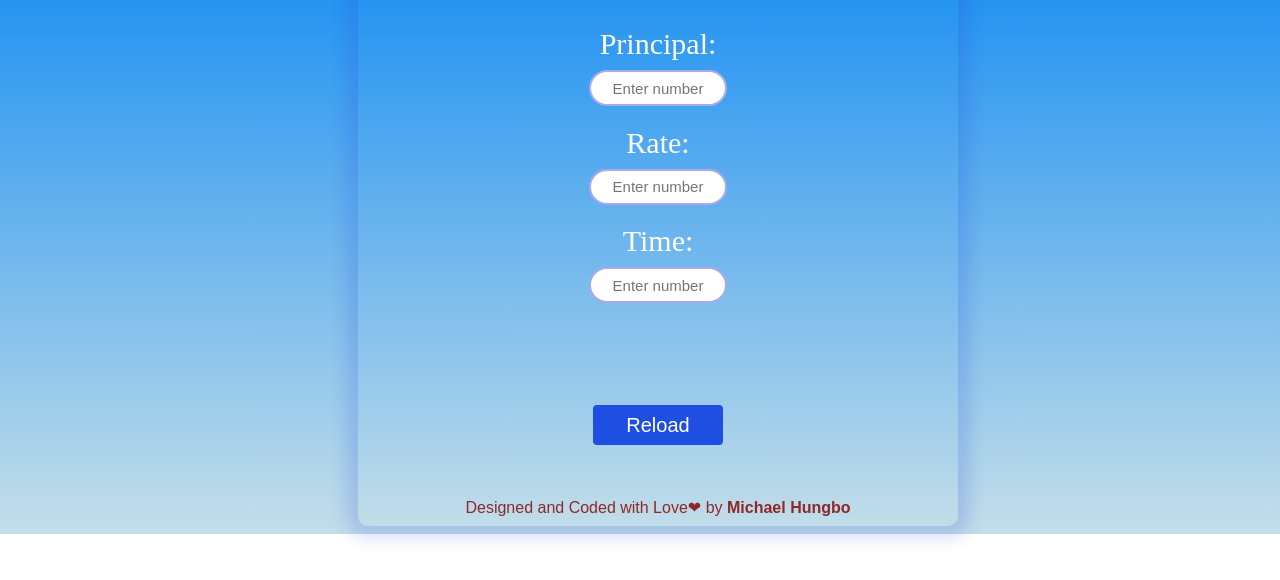
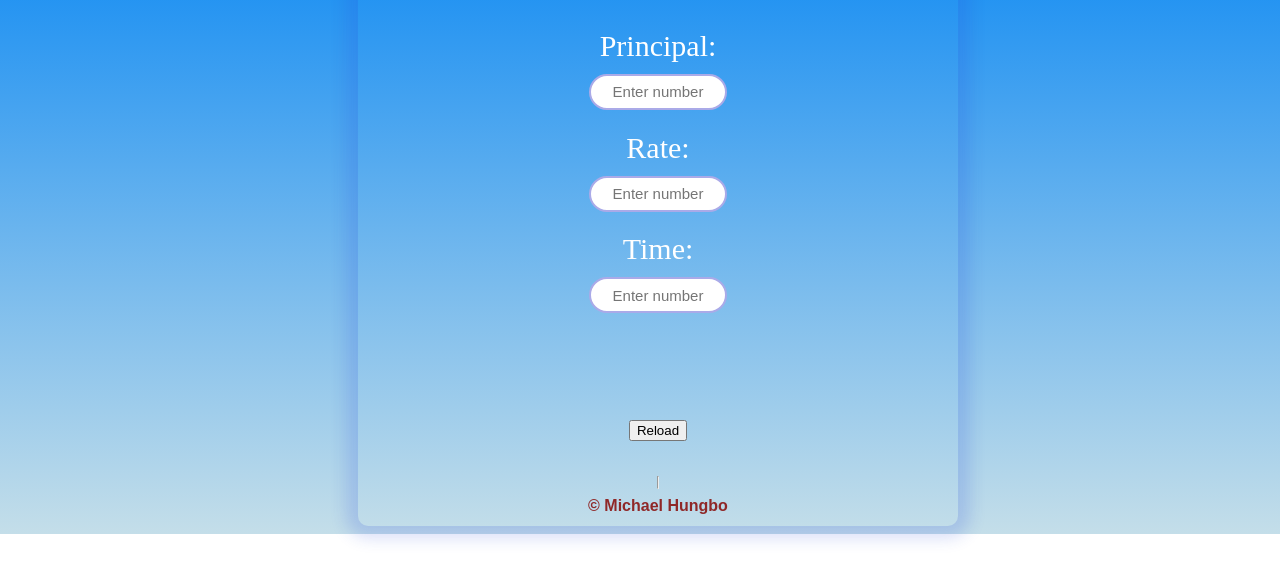
Before and after one commit to Mich45/SICalculator, a plain HTML site: page Simple.html in a window 1280 px wide. Shown: the part 82-662 px from the top of the page. Drawn offline with Linux system fonts and the light colour scheme.

Commit message:
Add files via upload

```diff
--- a/Simple.html
+++ b/Simple.html
@@ -9,45 +9,22 @@
 </head>
 <body>
     <div class="container">
+    <h1>Simple Interest Calculator 💵</h1>
 
-    <h1 align="center">Simple Interest Calculator 💵</h1>
-
-<label> Principal:</label>
- <input type="text" id="txt1" placeholder="Enter number" oninput="calculate()">
- <label> Rate:</label>
- <input type="text" id="txt2" placeholder="Enter number" oninput="calculate()">
- <label> Time:</label>
- <input type="text" id="txt3" placeholder="Enter number" oninput="calculate()">
+      <label> Principal:</label>
+ <input type="text" id="principal1" placeholder="Enter number">
+      <label> Rate:</label>
+ <input type="text" id="rate1" placeholder="Enter number" >
+      <label> Time:</label>
+ <input type="text" id="time1" placeholder="Enter number" >
  <br>
  <p id="si"> </p>
  <p>
-
-    <input type="button" id="btn2" value="Reload" onclick="reloadPage()">
-      <script>
-        function calculate()
-{
-    principal = document.getElementById("txt1").value
-
-    rate = document.getElementById("txt2").value
-
-    time = document.getElementById("txt3").value
-
-    calc1 = Math.round(principal*rate*time/100)
-
-    document.getElementById("si").innerHTML="SIMPLE INTEREST IS" + " " + calc1
-}
-
-function reloadPage(){
-   document.getElementById("txt1").value=''
-   document.getElementById("txt2").value=''
-   document.getElementById("txt3").value=''
-   document.getElementById("si").innerHTML='';
-}
-</script>
+    <input type="button" id="btn" value="Reload">
     </p>
-<br><footer>Designed and Coded with Love❤ by<b> Michael Hungbo</b> </footer>
+<hr>
+<footer><b> © Michael Hungbo</b> </footer>
     </div>
-
-
+    <script type="text/javascript" src ="simple.js"> </script>
 </body>
 </html>
```
